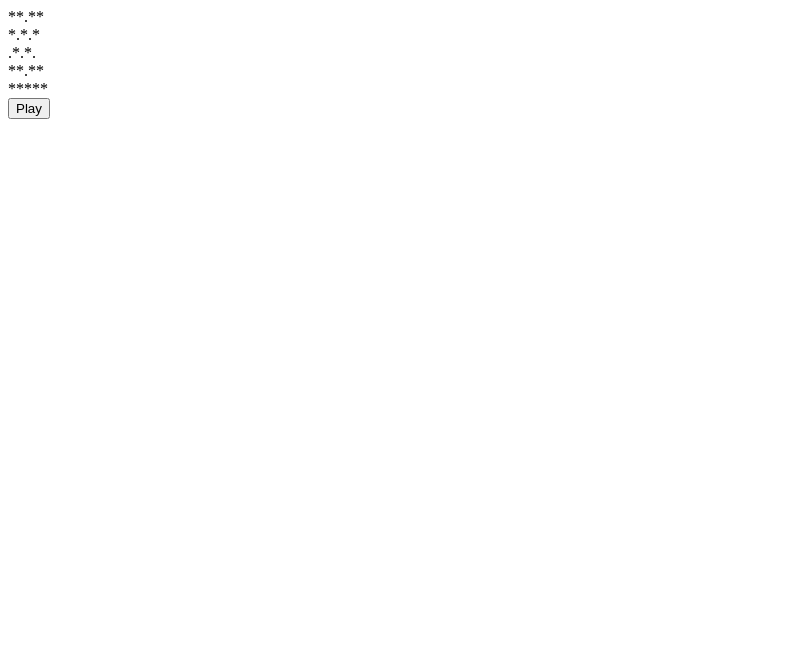
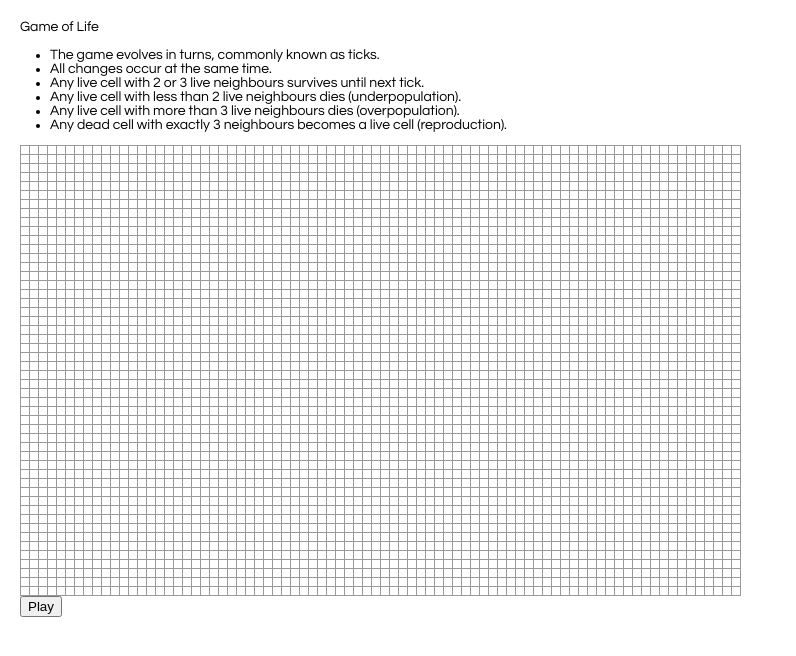
Before and after one commit to elishkaflint/game-of-life, a React app: page / in a window 1280 px wide. Shown: the whole page, without its empty margins (0-796 px from the left). Built offline with nearby package versions, Linux system fonts and the light colour scheme.

Commit message:
REFACTOR Some formatting changes

```diff
--- a/src/game.js
+++ b/src/game.js
@@ -1,16 +1,33 @@
 module.exports = {
 
-  initialGrid: function() {
-    return [
-      ['*', '*', '.', '*', '*'],
-      ['*', '.', '*', '.', '*'],
-      ['.', '*', '.', '*', '.'],
-      ['*', '*', '.', '*', '*'],
-      ['*', '*', '*', '*', '*']
-    ]
+  tick: function (inputGrid) {
+    var outputGrid = []
+    for(var i = 0; i < inputGrid.length; i++) {
+      var row = inputGrid[i]
+      var outputRow = []
+      for(var j = 0; j < row.length; j++) {
+        var newCell = _mutate(inputGrid, i, j)
+        outputRow.push(newCell)
+      }
+      outputGrid.push(outputRow)
+    }
+    return outputGrid;
   },
 
-  tick: function(inputGrid) {
+}
+
+const DIRECTIONS = [
+  [-1, 0],  // N
+  [-1, 1],  // NE
+  [0, 1],   // E
+  [1, 1],   // SE
+  [1, 0],   // S
+  [1, -1],  // SW
+  [0, -1],  // W
+  [-1, -1]  // NW
+]
+
+function tick(inputGrid) {
   var outputGrid = []
   for(var i = 0; i < inputGrid.length; i++) {
     var row = inputGrid[i]
@@ -24,22 +41,6 @@ module.exports = {
   return outputGrid;
 }
 
-}
-
-
-  const DIRECTIONS = [
-    [-1, 0],  // N
-    [-1, 1],  // NE
-    [0, 1],   // E
-    [1, 1],   // SE
-    [1, 0],   // S
-    [1, -1],  // SW
-    [0, -1],  // W
-    [-1, -1]  // NW
-  ]
-
-
-
 function _mutate(grid, x, y) {
   var count = _countLiveNeighbours(grid, x, y)
   var alive = _isAlive(grid, x, y)
@@ -50,7 +51,7 @@ module.exports = {
 }
 
 function _isAlive(grid, x, y) {
-    return grid[x][y] === '*'
+  return grid[x][y] === true
 }
 
 function _isOvercrowded(n) {
@@ -62,7 +63,7 @@ module.exports = {
 }
 
 function _kill() {
-    return '.'
+  return false
 }
 
 function _isSurrounded(n) {
@@ -70,7 +71,7 @@ module.exports = {
 }
 
 function _ressurrect() {
-    return '*'
+  return true
 }
 
 function _countLiveNeighbours(grid, x, y) {
--- a/src/index.css
+++ b/src/index.css
@@ -1,14 +1,61 @@
+body {
+  font: 14px "Century Gothic", Futura, sans-serif;
+  margin: 20px;
+}
+
+ol, ul {
+  padding-left: 30px;
+}
+
+.board-row:after {
+  clear: both;
+  content: "";
+  display: table;
+}
+
+.status {
+  margin-bottom: 10px;
+}
+
+.rules {
+  font: 10px;
+}
+
 .square {
-  background: #fff;
   border: 1px solid #999;
   float: left;
   font-size: 24px;
   font-weight: bold;
   line-height: 34px;
-  height: 34px;
+  height: 10px;
   margin-right: -1px;
   margin-top: -1px;
   padding: 0;
   text-align: center;
-  width: 34px;
+  width: 10px;
 }
+
+.active{
+  background: black;
+}
+
+.inactive{
+  background: #fff;
+}
+
+.square:focus {
+  outline: none;
+}
+
+.kbd-navigation .square:focus {
+  background: #ddd;
+}
+
+.game {
+  display: flex;
+  flex-direction: row;
+}
+
+.game-info {
+  margin-left: 20px;
+}
--- a/src/index.js
+++ b/src/index.js
@@ -1,43 +1,128 @@
 import React from 'react';
 import ReactDOM from 'react-dom';
-import {initialGrid, tick} from './game';
-import './index.css'
+import {tick, rocket} from './game';
+import './index.css';
 
-class Grid extends React.Component {
+function Square(props) {
+  let cellClasses = "square " + ( props.value ? "active" : "inactive" )
+  return (
+    <button className={cellClasses} onClick={props.onClick}>
+      {props.value}
+    </button>
+  );
+}
 
-  constructor (props) {
-    super(props)
+class Board extends React.Component {
+
+  constructor(props) {
+    super(props);
     this.state = {
-      board: initialGrid()
+      rows: this.props.rows,
+      columns: this.props.columns,
+      squares: this.generateArray(this.props.rows, this.props.columns)
     }
   }
 
-  render () {
+  generateArray(rows, columns) {
+    let array = []
+    for(var i = 0; i < rows; i++){
+      let rows = []
+      for(var j = 0; j < columns; j++){
+        rows.push(false)
+      }
+    array.push(rows)
+    }
+    return array;
+  }
+
+  render() {
+    const status = 'Game of Life';
+    const rules = [
+      'The game evolves in turns, commonly known as ticks.',
+      'All changes occur at the same time.',
+      'Any live cell with 2 or 3 live neighbours survives until next tick.',
+      'Any live cell with less than 2 live neighbours dies (underpopulation).',
+      'Any live cell with more than 3 live neighbours dies (overpopulation).',
+      'Any dead cell with exactly 3 neighbours becomes a live cell (reproduction).'
+    ]
     return (
       <div>
-        <div>
-          <div>{this.state.board[0]}</div>
-          <div>{this.state.board[1]}</div>
-          <div>{this.state.board[2]}</div>
-          <div>{this.state.board[3]}</div>
-          <div>{this.state.board[4]}</div>
-        </div>
-        <div>
-          <button className='play'
-            onClick={() => this.setState({
-              board: tick(this.state.board)
-            })
-            }
-          >
+          <div className="status">{status}</div>
+          <div className="rules">
+            <ul>
+              <li>{rules[0]}</li>
+              <li>{rules[1]}</li>
+              <li>{rules[2]}</li>
+              <li>{rules[3]}</li>
+              <li>{rules[4]}</li>
+              <li>{rules[5]}</li>
+            </ul>
+          </div>
+          {this.renderBoard()}
+          <button className='play' onClick={() => this.handlePlayClick()}>
             Play
           </button>
-        </div>
       </div>
+    );
+  }
+
+  handlePlayClick() {
+    let squares = this.state.squares.map(row => row.slice())
+    let output = tick(squares)
+    this.setState({
+      squares: output
+    })
+  }
+
+  renderBoard() {
+    var array = []
+    for(var n = 0; n < this.state.rows; n++) {
+      array.push(<div className="board-row">{this.renderRow(n)}</div>)
+    }
+    return array
+  }
+
+  renderRow(n) {
+    var array = []
+    for(var i = 0; i < this.state.columns; i++) {
+      array.push(this.renderSquare(n, i))
+    }
+    return array
+  }
+
+  renderSquare(n, i) {
+    return (
+      <Square
+        value={this.state.squares[n][i]}
+        onClick={() => this.handleClick(n, i)}
+      />
     )
+    console.log(this.state.squares)
+  }
+
+  handleClick(n, i) {
+    var squares = this.state.squares.slice();
+    squares[n][i] = !squares[n][i];
+    this.setState({
+      squares: squares
+    });
+  }
+
+}
+
+class Game extends React.Component {
+  render() {
+    return (
+      <div className="game">
+        <Board rows={50} columns={80}/>
+      </div>
+    );
   }
 }
 
+// ========================================
+
 ReactDOM.render(
-  <Grid />,
+  <Game />,
   document.getElementById('root')
-)
+);
```
Lines whose indentation alone changed are shown as unchanged.
